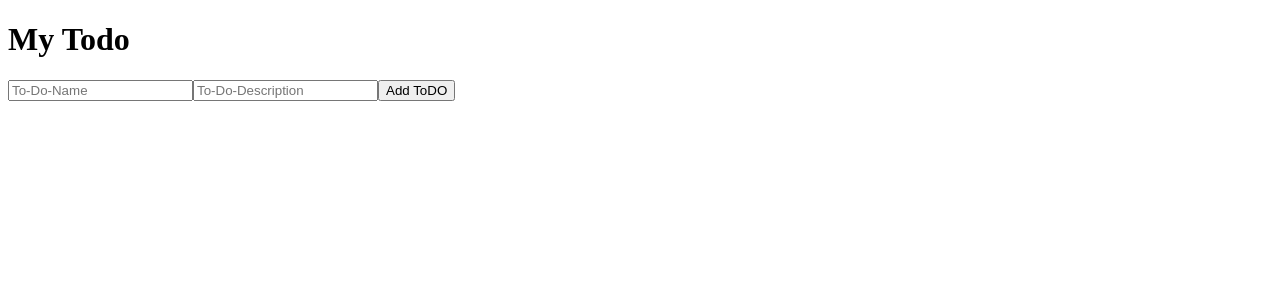
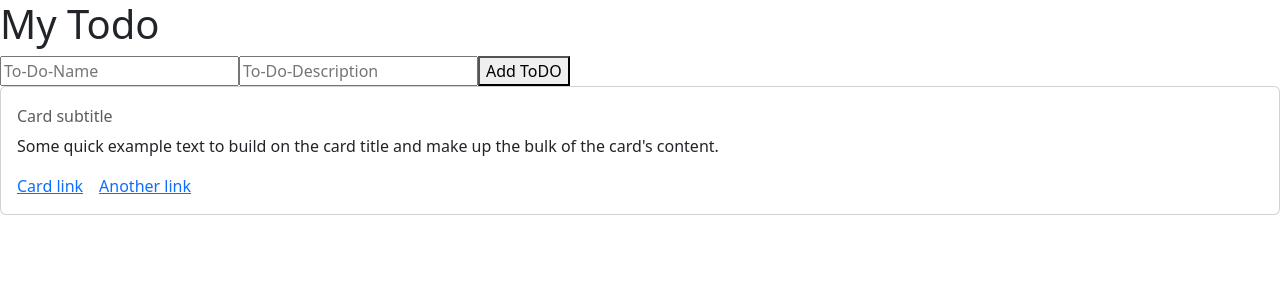
Before and after one commit to Vishnu-Prasath3/To-Do-Task, a React (Vite) app: page / in a window 1280 px wide. Shown: the top 300 px of the page. Built offline with nearby package versions, Linux system fonts and the light colour scheme.

Commit message:
added the files

```diff
--- a/index.html
+++ b/index.html
@@ -6,9 +6,11 @@
 
     <meta name="viewport" content="width=device-width, initial-scale=1.0" />
     <title>To-Do-Task</title>
+    <link href="https://cdn.jsdelivr.net/npm/bootstrap@5.3.3/dist/css/bootstrap.min.css" rel="stylesheet" integrity="sha384-QWTKZyjpPEjISv5WaRU9OFeRpok6YctnYmDr5pNlyT2bRjXh0JMhjY6hW+ALEwIH" crossorigin="anonymous">
   </head>
   <body>
     <div id="root"></div>
     <script type="module" src="/src/main.jsx"></script>
+    <script src="https://cdn.jsdelivr.net/npm/bootstrap@5.3.3/dist/js/bootstrap.bundle.min.js" integrity="sha384-YvpcrYf0tY3lHB60NNkmXc5s9fDVZLESaAA55NDzOxhy9GkcIdslK1eN7N6jIeHz" crossorigin="anonymous"></script>
   </body>
 </html>
--- a/src/App.jsx
+++ b/src/App.jsx
@@ -1,12 +1,13 @@
 import './App.css'
-import Todoform from './components/Todoform'
+import Context from './components/Context';
 
 function App() {
 
 
+
   return (
     <>
-    <Todoform />
+   <Context></Context>
     </>
   )
 }
--- /dev/null
+++ b/src/components/Context.jsx
@@ -0,0 +1,21 @@
+import { createContext, useState } from "react"
+import Todoform from "./Todoform"
+import Todolist from "./Todolist"
+
+// import React from 'react'
+export let data=createContext();
+
+function Context() {
+    const[indata,setdata]=useState();
+
+  return (
+    <>
+    <data.Provider value={{indata,setdata}}>
+    <Todoform></Todoform>
+    <Todolist></Todolist>
+    </data.Provider>
+    </>
+  )
+}
+
+export default Context
--- a/src/components/Todoform.jsx
+++ b/src/components/Todoform.jsx
@@ -1,18 +1,27 @@
-import {useState} from 'react'
+import {useContext } from 'react'
+import { data } from './Context';
+
+
 
 function Todoform() {
-    const[state,setstate]=useState([])
-    let data=[...state];
-    //  [data]=[...state];
+ const{setdata=()=>{}}=useContext(data);
+  // const[state,setstate]=useState([])
+    // let Rdata=[...state];
+    let Rdata=[];
     const handlsubmit=(e)=>{
     e.preventDefault();
-    // console.log(e.target.name.value);
-    // console.log(e.target.desc.value);
-    data.push({name:e.target.desc.value,desc:e.target.name.value});
+    //  console.log(e.target.name.value);
+    //  console.log(e.target.desc.value);
+
+    Rdata.push({name:e.target.name.value,desc:e.target.desc.value });
+    setdata(Rdata);
     e.target.name.value="";
     e.target.desc.value="";
-    setstate(data);
+    // console.log(Rdata);
     }
+    // useEffect(()=>{
+
+    // },[Rdata])
 
   return (
     <>
--- /dev/null
+++ b/src/components/Todolist.jsx
@@ -0,0 +1,32 @@
+import { useContext,useEffect} from "react"
+import { data } from "./Context";
+
+
+function Todolist() {
+  let {indata,setdata}=useContext(data)
+//   useEffect(()=>{
+
+console.log(indata);
+
+// },[setdata])
+
+  return (
+    <>
+  {/* {indata.map((a,index)=>(<li key={index.name}>{a.name}</li>))} */}
+
+    <div className="card" >
+    <div className="card-body">
+    <h5 className="card-title"></h5>
+    <h6 className="card-subtitle mb-2 text-body-secondary">Card subtitle</h6>
+    <p className="card-text">Some quick example text to build on the card title and make up the bulk of the card's content.</p>
+    <a href="#" className="card-link">Card link</a>
+    <a href="#" className="card-link">Another link</a>
+  </div>
+</div>
+
+</>
+  )
+}
+
+
+export default Todolist
```
